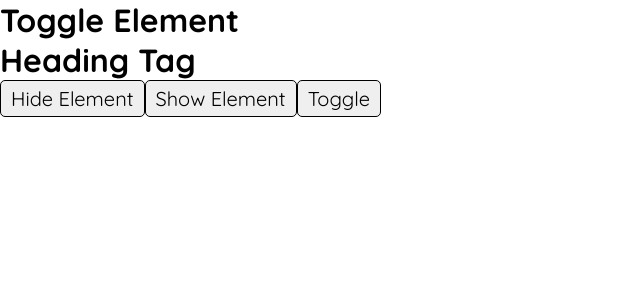
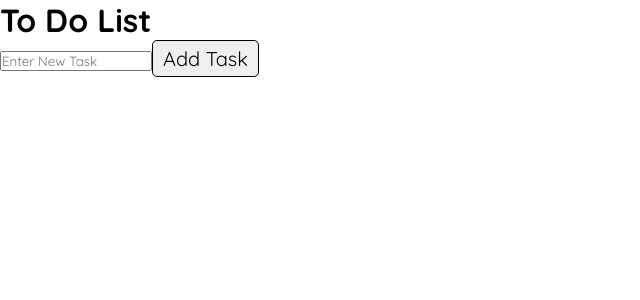
Before and after one commit to azharsiddiqui1234/Angular_From_Start_Tut, an Angular app: page / in a window 1280 px wide. Shown: the top 300 px of the page, without its empty margins (0-640 px from the left). Built offline with nearby package versions, Linux system fonts and the light colour scheme.

Commit message:
Todo List Add Or Delete

```diff
--- a/src/app/app.component.html
+++ b/src/app/app.component.html
@@ -1,6 +1,7 @@
-<h1>Toggle Element</h1>
+<h1>To Do List</h1>
+<input type="text" placeholder="Enter New Task" #task>
+<button (click)="addTask(task.value)">Add Task</button>
 
-<h1 *ngIf="display">Heading Tag</h1>
-<button (click)="hideElement()">Hide Element</button>
-<button (click)="showElement()">Show Element</button>
-<button (click)="toggleElement()">Toggle</button>
+<ul *ngFor="let newList of newList">
+    <li>{{newList.name}} <button (click)="delete(newList.id)">Delete</button></li>
+</ul>
--- a/src/app/app.component.ts
+++ b/src/app/app.component.ts
@@ -7,15 +7,20 @@ import { Component } from '@angular/core';
 })
 export class AppComponent {
   title = 'my-app';
-  display = true
-  hideElement(){
-    this.display=false
-  }
-  showElement(){
-    this.display=true
+  newList:any[]=[]
+  addTask(item:string){
+    this.newList.push({id:this.newList.length,name:item})
+    console.log(this.newList);
   }
 
-  toggleElement(){
-    this.display=!this.display
+  delete(id:number){
+    console.log(id);
+    this.newList=this.newList.filter((item)=>{
+      return(
+        item.id!==id
+      )
+    }
+    )
+
   }
 }
```
